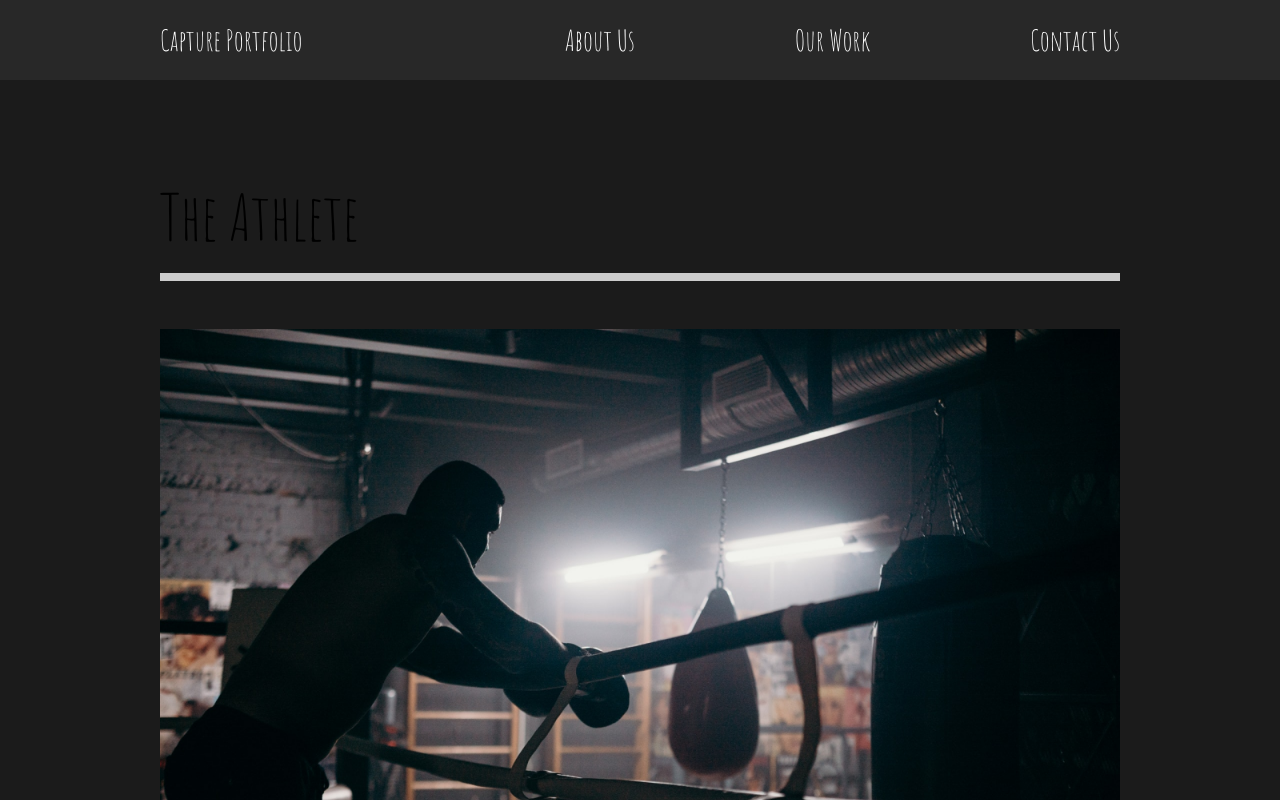
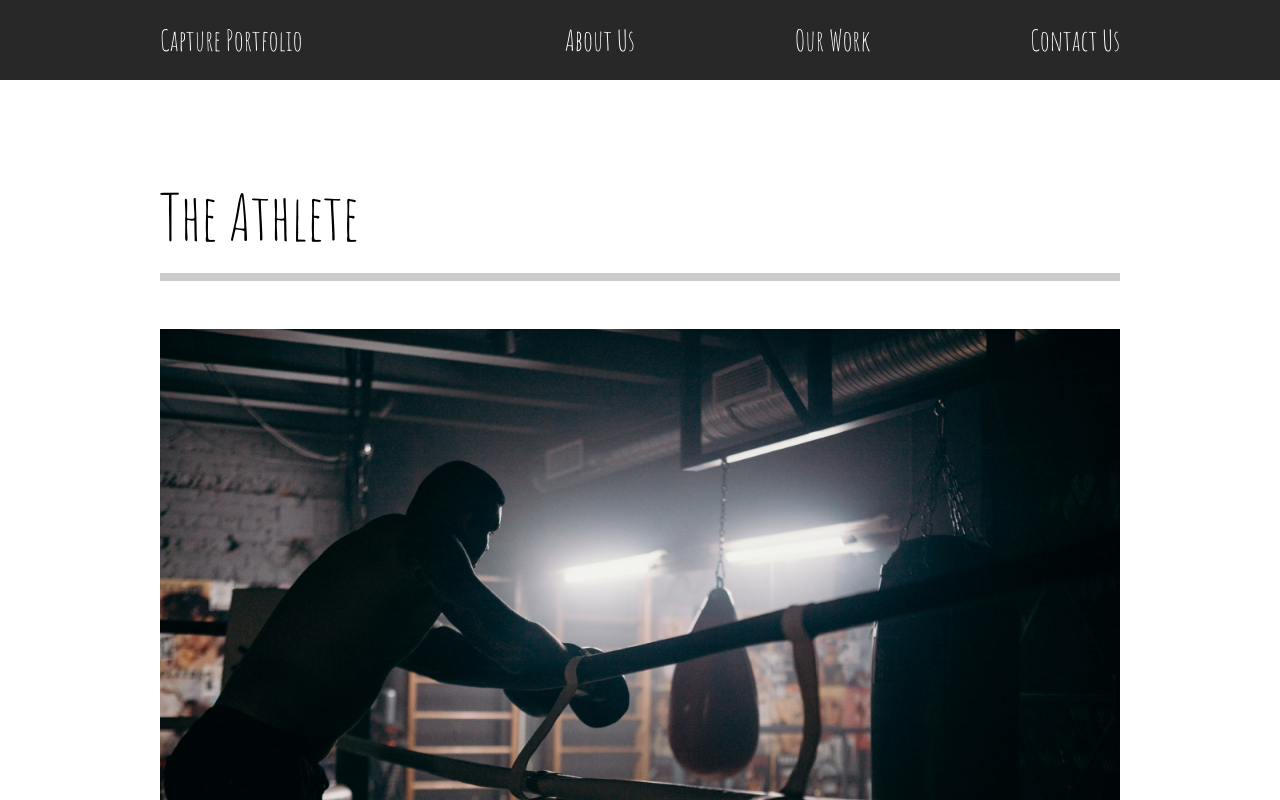
Before and after one commit to artonmirakaj/capture-portfolio, a React (Create React App) app: page /work in a window 1280 px wide. Shown: the top 800 px of the page. Built offline with nearby package versions, Linux system fonts and the light colour scheme; a web font is replaced by a local one.

Commit message:
page transitions

```diff
--- a/src/App.js
+++ b/src/App.js
@@ -4,20 +4,25 @@
 import AboutUs from "./pages/AboutUs";
 import ContactUs from "./pages/ContactUs";
 import OurWork from "./pages/OurWork";
-import { Route, Routes } from 'react-router-dom'
+import { Route, Routes, useLocation } from 'react-router-dom'
 import MovieDetail from "./pages/MovieDetail";
+import { AnimatePresence } from "framer-motion";
 
 function App() {
+  const location = useLocation();
+
   return (
     <div className="App">
       <GlobalStyle />
       <Nav />
-      <Routes>
-        <Route path='/' exact element={<AboutUs />} />
-        <Route path='/work' element={<OurWork />} />
-        <Route path='/contact' element={<ContactUs />} />
-        <Route path='/work/:id' exact element={<MovieDetail />} />
-      </Routes>
+      <AnimatePresence exitBeforeEnter>
+        <Routes location={location} key={location.pathname}>
+          <Route path='/' exact element={<AboutUs />} />
+          <Route path='/work' element={<OurWork />} />
+          <Route path='/contact' element={<ContactUs />} />
+          <Route path='/work/:id' exact element={<MovieDetail />} />
+        </Routes>
+      </AnimatePresence>
     </div>
   );
 }
--- /dev/null
+++ b/src/animation.js
@@ -0,0 +1,20 @@
+export const pageAnimation = {
+  hidden: {
+    opacity: 0,
+    y: 300
+  },
+  show: {
+    opacity: 1,
+    y: 0,
+    transition: {
+      duration: 1,
+    }
+  },
+  exit: {
+    opacity: 0,
+    y: 300,
+    transition: {
+      duration: 1,
+    }
+  }
+}
--- a/src/components/AboutSection.js
+++ b/src/components/AboutSection.js
@@ -29,10 +29,10 @@
             </motion.h2>
           </Hide>
           <Hide>
-            <motion.h2 variants={titleAnim}>your <span>dreams</span></motion.h2>
+            <motion.h2 variants={titleAnim}>your <span>dreams </span>come</motion.h2>
           </Hide>
           <Hide>
-            <motion.h2 variants={titleAnim}>come true.</motion.h2>
+            <motion.h2 className='true' variants={titleAnim}>true.</motion.h2>
           </Hide>
         </motion.div>
         <p>Contact us for any photography or videography ideas that you have. We have professionals with amazing skills.</p>
--- a/src/components/GlobalStyle.js
+++ b/src/components/GlobalStyle.js
@@ -26,6 +26,10 @@
       background-color: #23d997;
       color: white;
     }
+  }
+
+  .true {
+    color: #fee181;
   }
 
   h2 {
--- a/src/pages/AboutUs.js
+++ b/src/pages/AboutUs.js
@@ -2,14 +2,20 @@
 import AboutSection from '../components/AboutSection'
 import FAQSection from '../components/FAQSection';
 import ServiceSection from '../components/ServiceSection';
+import { motion } from 'framer-motion';
+import { pageAnimation } from '../animation';
 
 const AboutUs = () => {
   return (
-    <>
+    <motion.div
+      variants={pageAnimation}
+      initial='hidden'
+      animate='show'
+      exit='exit'>
       <AboutSection />
       <ServiceSection />
       <FAQSection />
-    </>
+    </motion.div>
   );
 }
 
--- a/src/pages/ContactUs.js
+++ b/src/pages/ContactUs.js
@@ -1,10 +1,18 @@
 import React from 'react'
+import { motion } from 'framer-motion';
+import { pageAnimation } from '../animation';
 
 const ContactUs = () => {
   return (
-    <div>
+    <motion.div
+      variants={pageAnimation}
+      initial='hidden'
+      animate='show'
+      exit='exit'
+      style={{ background: '#fff' }}
+      >
       <h1>Contact Us</h1>
-    </div>
+    </motion.div>
   )
 }
 
--- a/src/pages/MovieDetail.js
+++ b/src/pages/MovieDetail.js
@@ -2,6 +2,8 @@
 import styled from 'styled-components';
 import { useLocation } from 'react-router-dom';
 import { MovieState } from '../movieState';
+import { motion } from 'framer-motion';
+import { pageAnimation } from '../animation';
 
 const MovieDetail = () => {
   const navigate = useLocation();
@@ -19,7 +21,11 @@
   return (
     <>
       {movie && (
-        <Details>
+        <Details
+          variants={pageAnimation}
+          initial='hidden'
+          animate='show'
+          exit='exit'>
           <Headline>
             <h2>{movie.title}</h2>
             <img src={movie.mainImg} alt="movie" />
@@ -38,7 +44,7 @@
   )
 }
 
-const Details = styled.div`
+const Details = styled(motion.div)`
   color: white;
 `
 
--- a/src/pages/OurWork.js
+++ b/src/pages/OurWork.js
@@ -4,10 +4,18 @@
 import athlete from '../img/athlete-small.png';
 import theracer from '../img/theracer-small.png'
 import goodtimes from '../img/goodtimes-small.png';
+import { motion } from 'framer-motion';
+import { pageAnimation } from '../animation';
 
 const OurWork = () => {
   return (
-    <Work>
+    <Work
+      variants={pageAnimation}
+      initial='hidden'
+      animate='show'
+      exit='exit'
+      style={{ background: '#fff' }}
+      >
       <Movie>
         <h2>The Athlete</h2>
         <div className='line' />
@@ -33,7 +41,7 @@
   )
 }
 
-const Work = styled.div`
+const Work = styled(motion.div)`
   min-height: 100vh;
   overflow: hidden;
   padding: 5rem 10rem;
```
